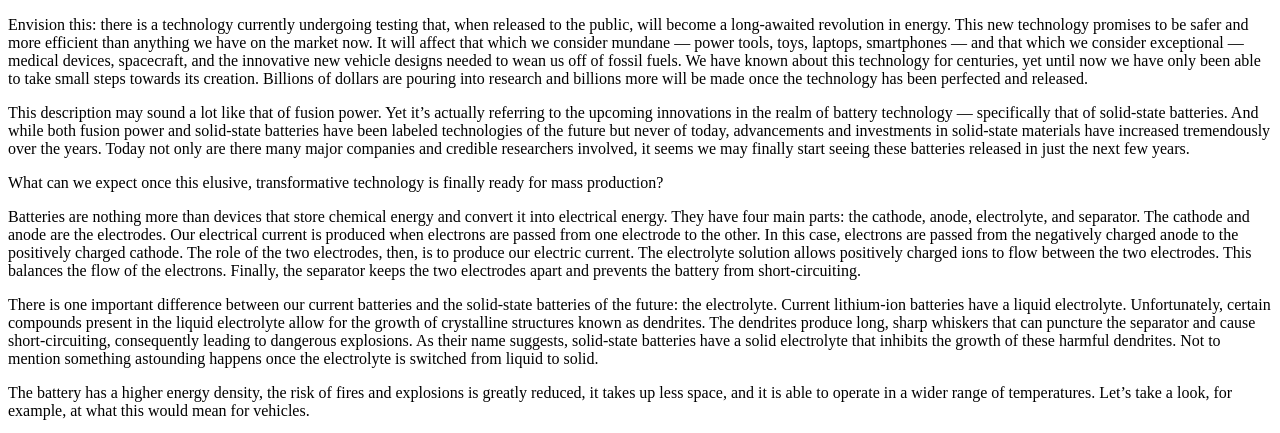
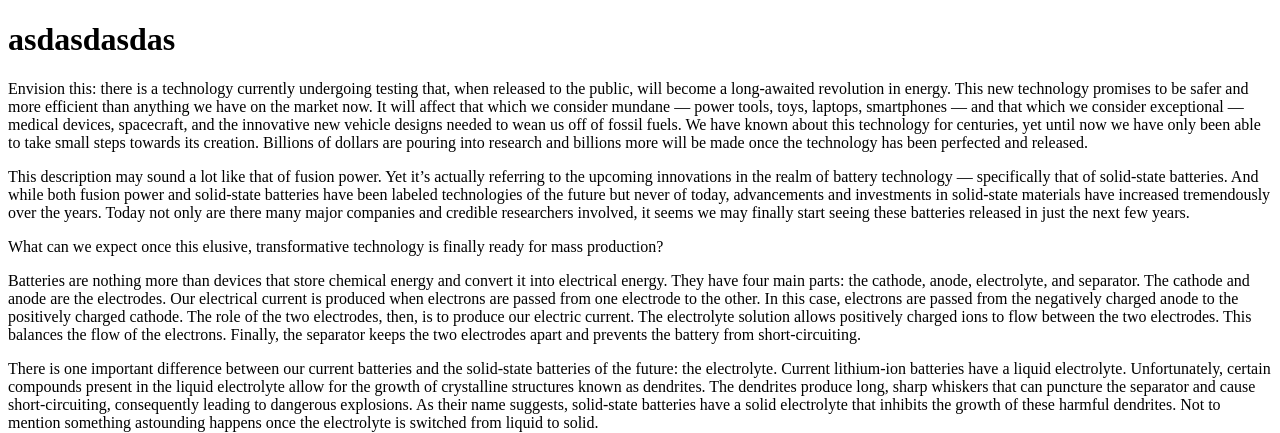
Before and after one commit to Estasie/test-rep-2, a plain HTML site: page index.html in a window 1280 px wide. Shown: the top 433 px of the page. Drawn offline with Linux system fonts and the light colour scheme; grey boxes are pictures that could not be loaded.

Commit message:
test commit

```diff
--- a/index.html
+++ b/index.html
@@ -7,6 +7,7 @@
     <title>Document</title>
   </head>
   <body>
+    <h1>asdasdasdas</h1>
     <div class="at au av aw ax oc az aj">
       <p id="2f87" class="" data-selectable-paragraph="">
         Envision this: there is a technology currently undergoing testing that,
```
